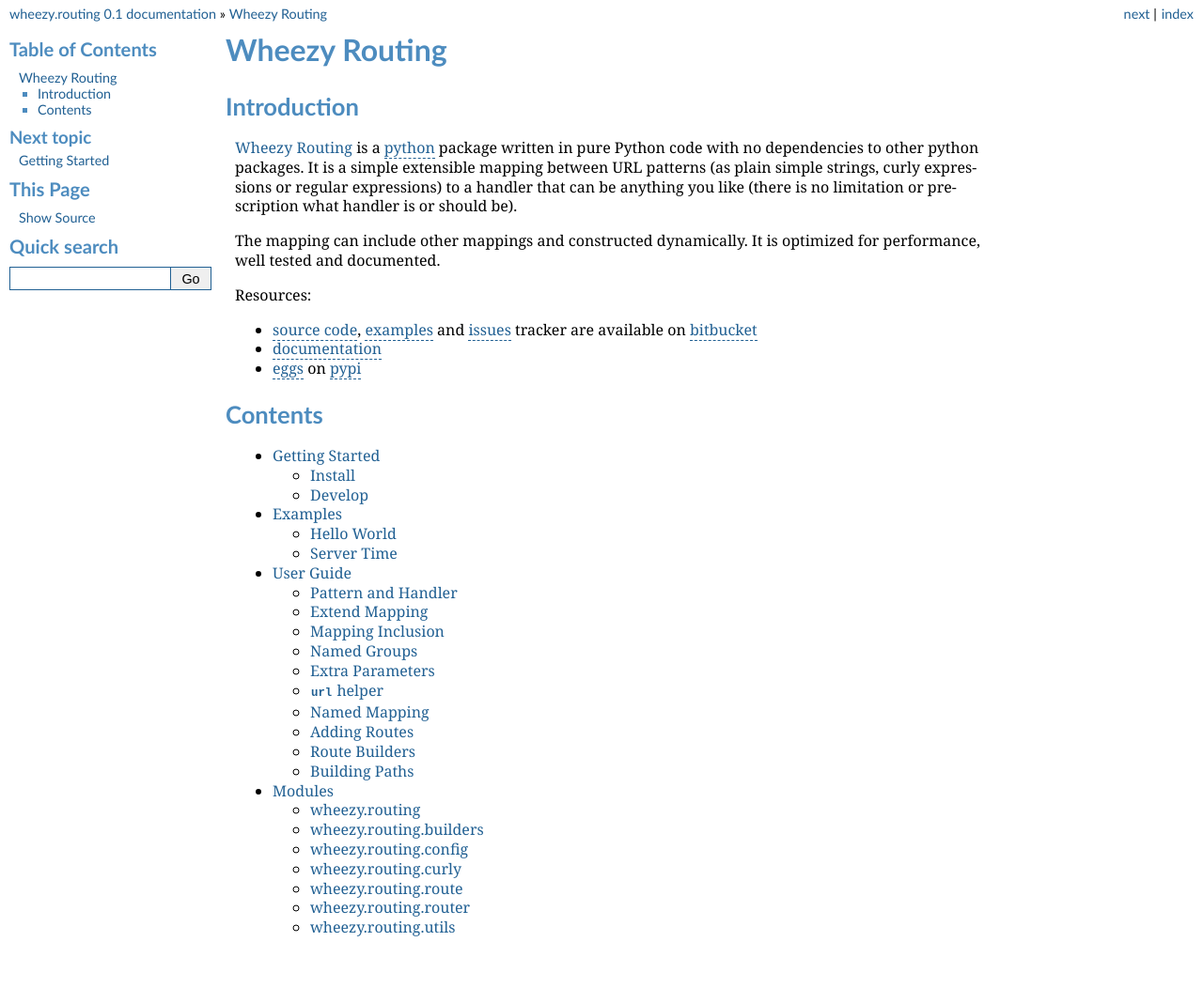
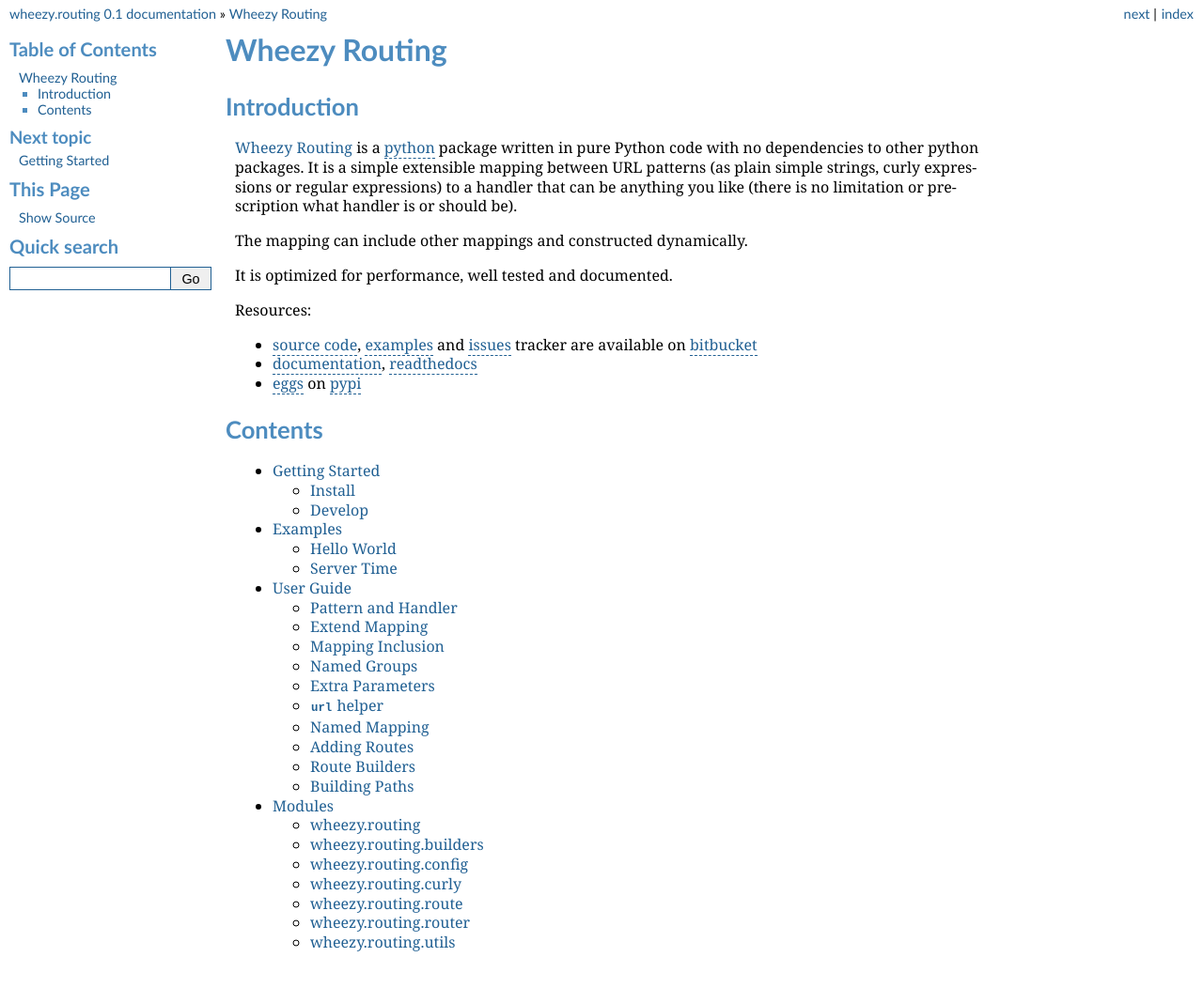
Before and after one commit to akornatskyy/wheezy.routing, a Sphinx documentation site: the page built from doc/index.rst, in a window 1280 px wide. Shown: the top 1052 px of the page at 94% size. Built offline with Sphinx 7.4.7, drawn with Linux system fonts in a browser that asks for light colours.

Commit message:
Working on documentation

```diff
--- a/doc/index.rst
+++ b/doc/index.rst
@@ -14,13 +14,14 @@
 or should be).
 
 The mapping can include other mappings and constructed dynamically.
+
 It is optimized for performance, well tested and documented.
 
 Resources:
 
 * `source code`_, `examples`_ and `issues`_ tracker are available
   on `bitbucket`_
-* `documentation`_
+* `documentation`_, `readthedocs`_
 * `eggs`_ on `pypi`_
 
 Contents
@@ -34,11 +35,12 @@
    userguide
    modules
 
+.. _`bitbucket`: https://bitbucket.org/akorn/wheezy.routing
+.. _`documentation`: http://packages.python.org/wheezy.routing
+.. _`eggs`: http://pypi.python.org/pypi/wheezy.routing
+.. _`examples`: https://bitbucket.org/akorn/wheezy.routing/src/tip/demos
+.. _`issues`: https://bitbucket.org/akorn/wheezy.routing/issues
+.. _`pypi`: http://pypi.python.org
 .. _`python`: http://www.python.org
+.. _`readthedocs`: http://readthedocs.org/builds/wheezyrouting/
 .. _`source code`: https://bitbucket.org/akorn/wheezy.routing/src
-.. _`bitbucket`: https://bitbucket.org/akorn/wheezy.routing
-.. _`issues`: https://bitbucket.org/akorn/wheezy.routing/issues
-.. _`documentation`: http://packages.python.org/wheezy.routing
-.. _`examples`: https://bitbucket.org/akorn/wheezy.routing/src/tip/demos
-.. _`pypi`: http://pypi.python.org
-.. _`eggs`: http://pypi.python.org/pypi/wheezy.routing
```
Also changed, not shown: 2 other files.
